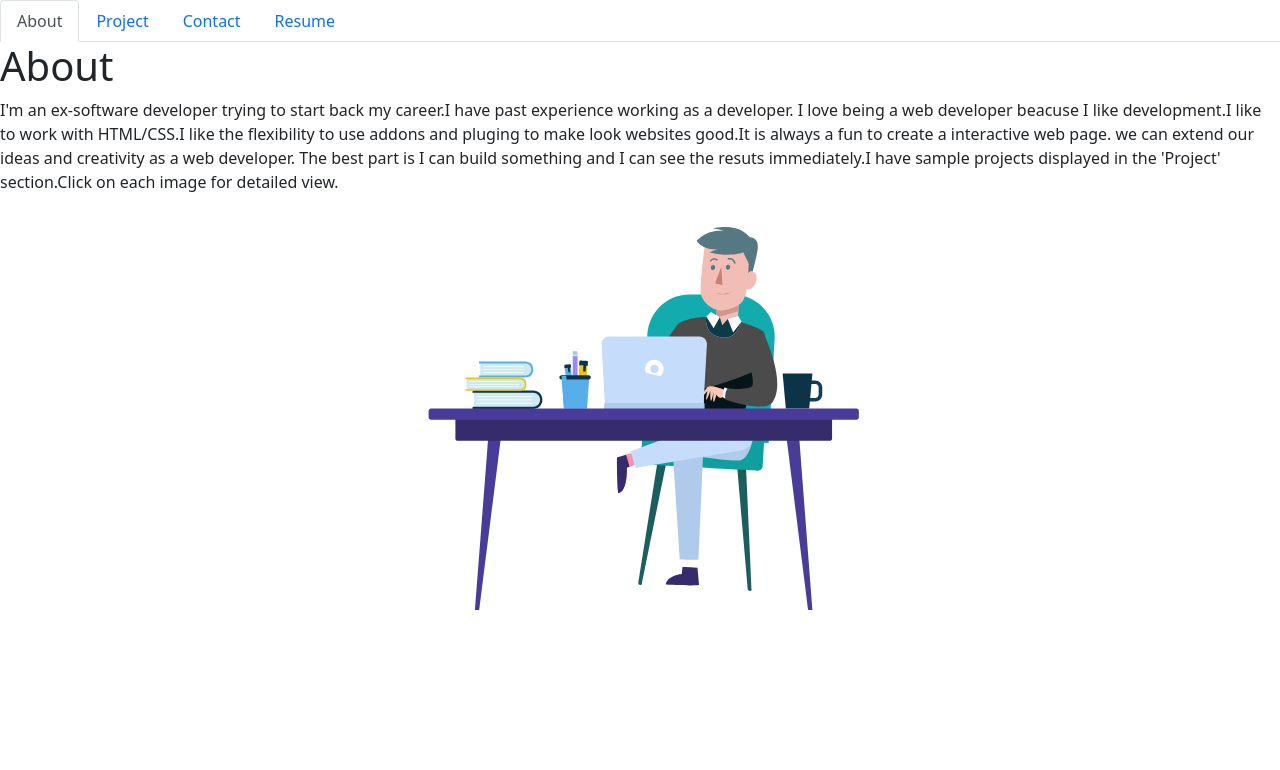
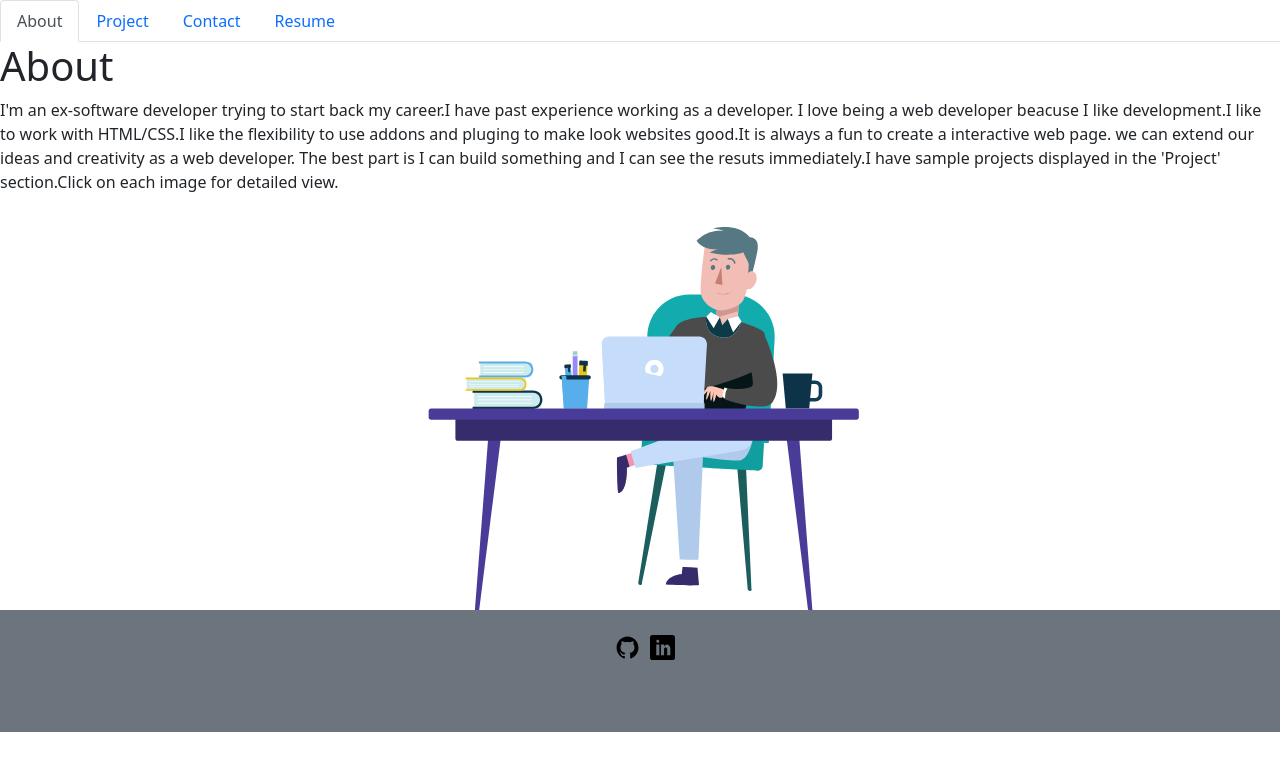
Before and after one commit to sangeethaNR/react-portfolio, a React (Create React App) app: page / in a window 1280 px wide. Shown: the top 770 px of the page. Built offline with nearby package versions, Linux system fonts and the light colour scheme.

Commit message:
added footer

```diff
--- a/package.json
+++ b/package.json
@@ -15,6 +15,7 @@
     "react": "^17.0.2",
     "react-bootstrap": "^2.0.0",
     "react-dom": "^17.0.2",
+    "react-icons": "^4.3.1",
     "react-lottie": "^1.2.3",
     "react-modal-image": "^2.5.0",
     "react-router-dom": "^5.3.0",
--- a/src/App.js
+++ b/src/App.js
@@ -2,13 +2,16 @@ import React, { Component } from 'react';
 import PortfolioContainer from "./components/PortfolioContainer";
 //  import UncontrolledLottie from './components/UncontrolledLottie';
 
+import Footer from './components/Footer';
  class App extends Component {
   render() {
     return (
       <div className="App">
 
         <PortfolioContainer />
+        <Footer />
       </div>
+
     );
   }
 }
--- /dev/null
+++ b/src/components/Footer.js
@@ -0,0 +1,31 @@
+import React from 'react';
+import { ImLinkedin } from "react-icons/im";
+import { IoLogoGithub } from "react-icons/io";
+import { BrowserRouter } from 'react-router-dom';
+import { Link } from 'react-router-dom';
+const Footer = () => {
+    const iconSpacing = {
+    padding:'10px' ,
+
+      };
+    return (
+        <div>
+            <footer className="w-100 mt-auto bg-secondary p-4">
+                <div className="container text-center mb-5">
+
+
+                    <a href="https://github.com/sangeethaNR" style={iconSpacing}><IoLogoGithub color={"black"} size={25} /></a>
+
+                    <a href="https://linkedin.com/in/sangeetha-nageshwara-rao-164a0120"><ImLinkedin color={"black"} size={25} /></a>
+
+
+
+                </div>
+
+            </footer>
+        </div>
+
+    );
+};
+
+export default Footer;
--- a/src/components/pages/Resume.js
+++ b/src/components/pages/Resume.js
@@ -0,0 +1,40 @@
+import React from 'react';
+import { Button } from 'react-bootstrap';
+import MyResume from '../../assets/resume/SangeethaResume.pdf'
+import { Link } from 'react-router-dom';
+import { BrowserRouter } from 'react-router-dom';
+
+
+export default function Resume() {
+return(
+    <div>
+
+
+        Please click  to download my Resume
+        <BrowserRouter>
+        <Link to="../../assets/resume/SangeethaResume.pdf" target="_blank" download>Resume</Link>
+        </BrowserRouter>
+        <ul>
+            Front-end proficiencies
+            <li>HTML</li>
+            <li>CSS</li>
+            <li>JavaScript</li>
+            <li>JQuery</li>
+            <li>React</li>
+            <li>Bootstrap</li>
+        </ul>
+
+        <ul>
+            Back-end proficiencies
+            <li>APIs</li>
+            <li>MySQL,Sequelize</li>
+            <li>Node</li>
+            <li>Express</li>
+            <li>MongoDB,Mongoose</li>
+            <li>REST</li>
+            <li>GraphQL</li>
+        </ul>
+    </div>
+)
+
+}
```
Also changed, not shown: 2 other files (tests, documents, lock files or other folders).
